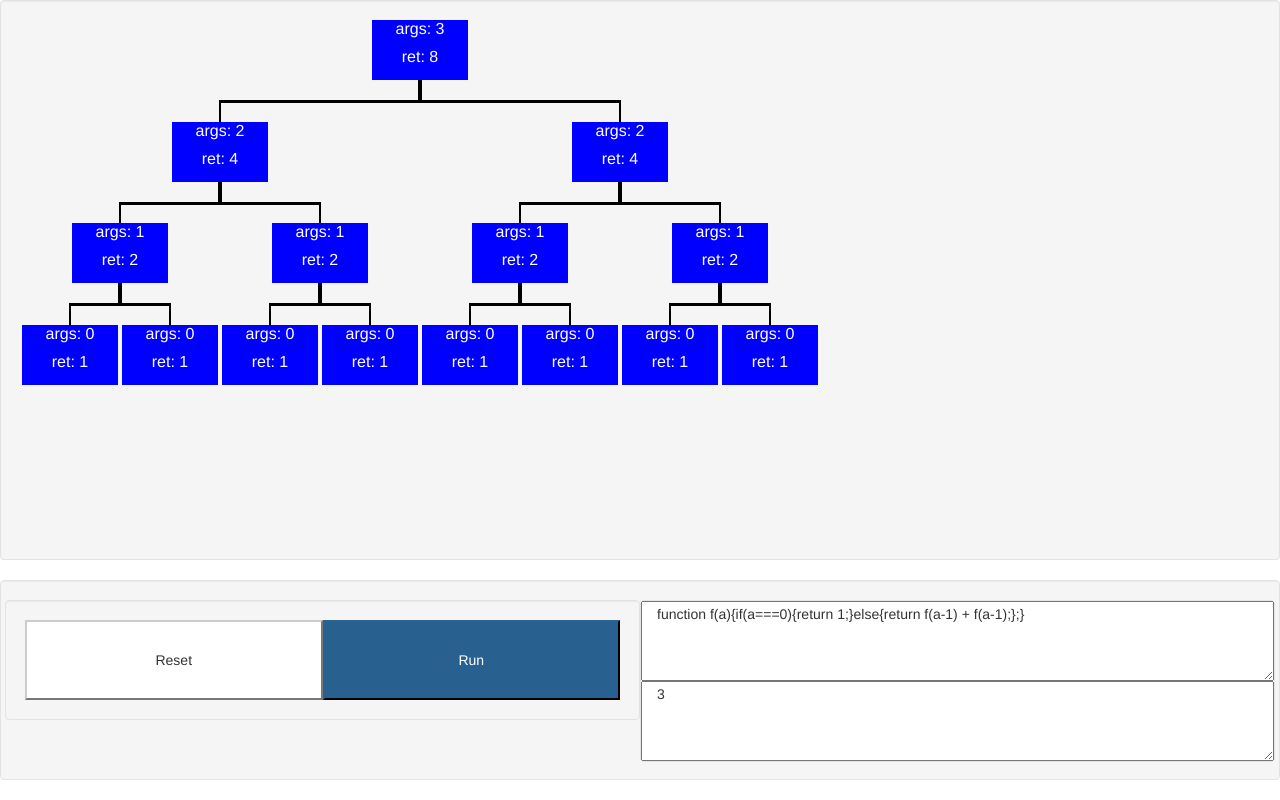
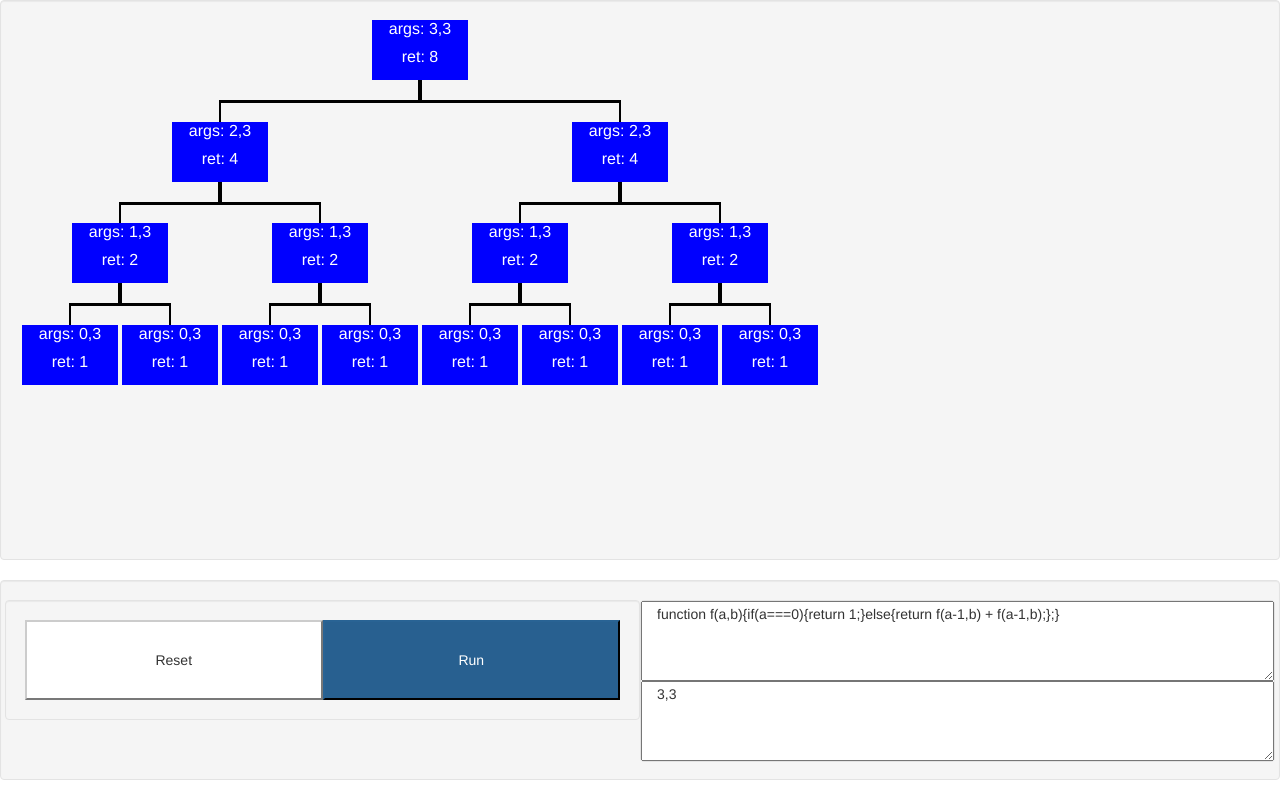
Before and after one commit to justin-roche/Recursion-Diagrammer, a website: page index.html in a window 1280 px wide. Both pictures are taken after a click on the button "Run". Drawn offline with Linux system fonts and the light colour scheme.

Commit message:
fixed support for multiple arguments

```diff
--- a/index.html
+++ b/index.html
@@ -40,8 +40,8 @@
 
       </div>
       <div class="well col-xs-8 col-sm-6" style="padding: 0px;">
-     	<textarea id='function' class="col-xs-12" style="height:50%;" placeholder="enter function...">function f(a){if(a===0){return 1;}else{return f(a-1) + f(a-1);};}</textarea>
-		<textarea id='args' class="col-xs-12" style="height:50%;" placeholder="enter comma-separated arguments">3</textarea>
+     	<textarea id='function' class="col-xs-12" style="height:50%;" placeholder="enter function...">function f(a,b){if(a===0){return 1;}else{return f(a-1,b) + f(a-1,b);};}</textarea>
+		<textarea id='args' class="col-xs-12" style="height:50%;" placeholder="enter comma-separated arguments">3,3</textarea>
 
       </div>
 
--- a/js/View.js
+++ b/js/View.js
@@ -18,13 +18,14 @@
 		}
 
 
-		function display(f,a){
+		function display(f,args){
 			var rspy = new app.Spy(f);
 			//splat the args with partial application because default is separate args
+
 			var bound = rspy.run.bind(rspy);
 
-			a.forEach(function(v,i){
-				bound = rspy.run.bind(rspy,v);
+			args.forEach(function(v,i){
+				bound = bound.bind(rspy,v);
 			});
 			bound();
 
```
